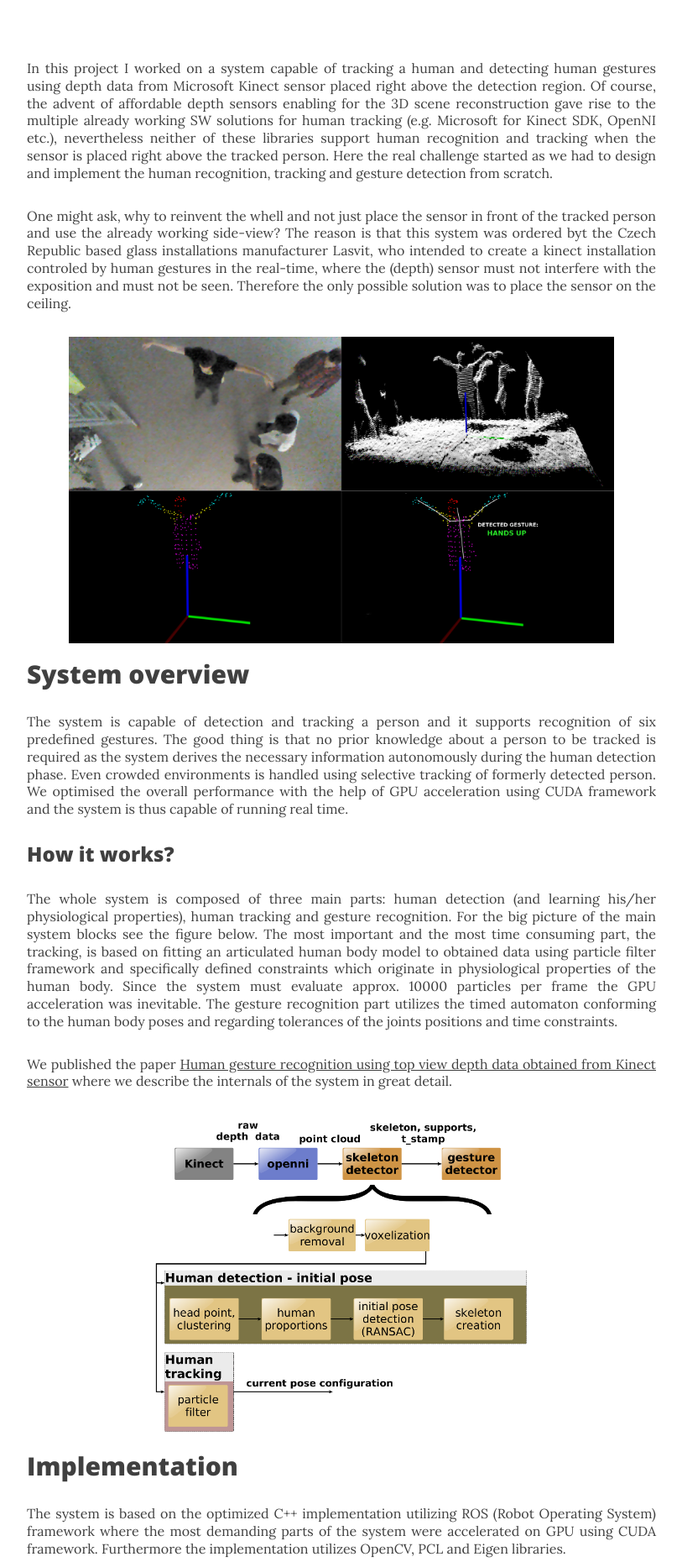
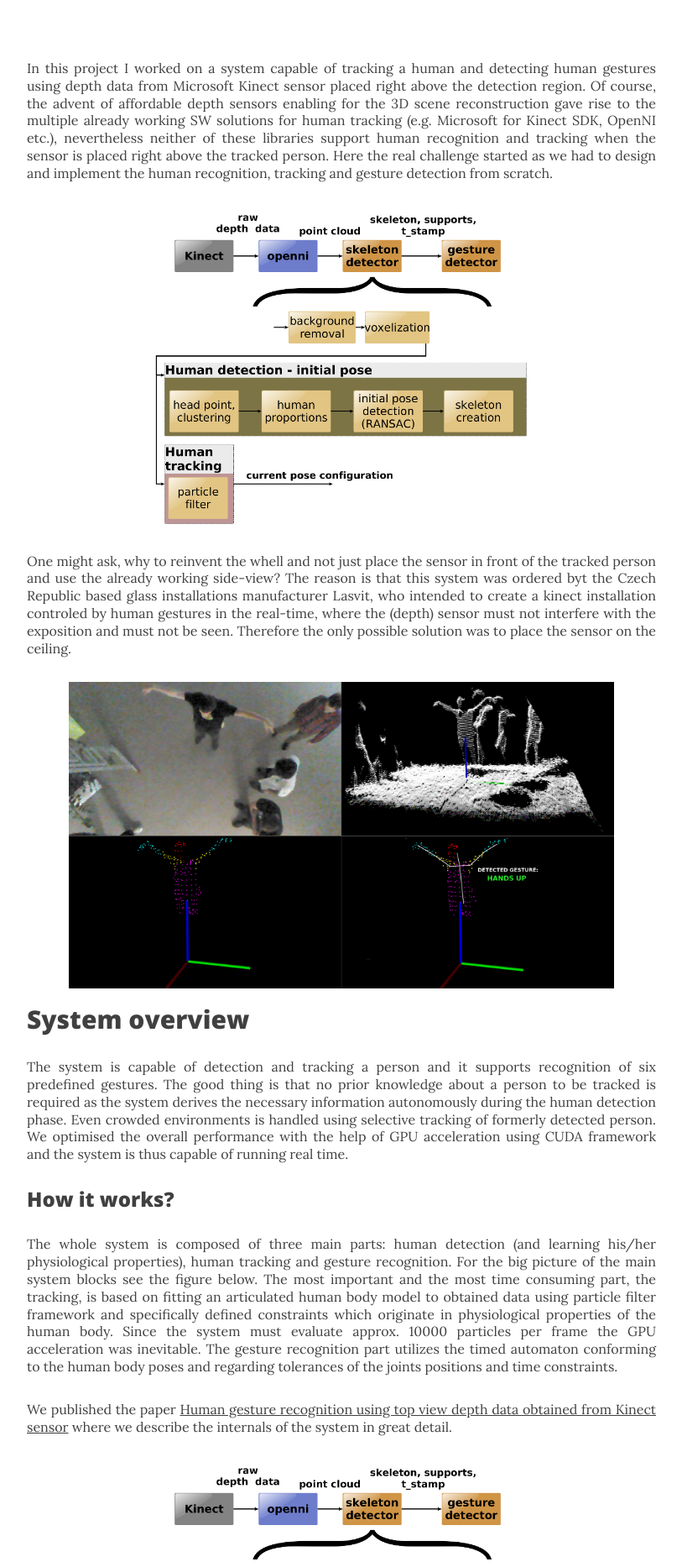
Before and after one commit to bednarikjan/bednarikjan.github.io, a Jekyll site: the page built from _posts/2015-04-15-gesture_recognition_using_top_view_depth_data.markdown, in a window 1280 px wide. Shown: the part 502-2362 px from the top of the page at 84% size, without its empty margins (233-1046 px from the left). Built offline with Jekyll 4.4.1, drawn with Linux system fonts in a browser that asks for light colours; nearby versions of some CDN libraries.

Commit message:
Updated 2015-04-15-gesture_recognition_using_top_view_depth_data.markdown

```diff
--- a/_posts/2015-04-15-gesture_recognition_using_top_view_depth_data.markdown
+++ b/_posts/2015-04-15-gesture_recognition_using_top_view_depth_data.markdown
@@ -11,6 +11,12 @@ published: true
 
 
 <p> In this project I worked on a system capable of tracking a human and detecting human gestures using depth data from Microsoft Kinect sensor placed right above the detection region. Of course, the advent of affordable depth sensors enabling for the 3D scene reconstruction gave rise to the multiple already working SW solutions for human tracking (e.g. Microsoft for Kinect SDK, OpenNI etc.), nevertheless neither of these libraries support human recognition and tracking when the sensor is placed right above the tracked person. Here the real challenge started as we had to design and implement the human recognition, tracking and gesture detection from scratch. </p>
+
+<div>
+  <a href="/img/2015-04-15-hum_gest_rec/installation.png">
+  <img class="post" src="/img/2015-04-15-hum_gest_rec/system_architecture.png" alt="System architecture" width="450" height="381" align="middle">
+  </a>
+</div>
 
 <p>One might ask, why to reinvent the whell and not just place the sensor in front of the tracked person and use the already working side-view? The reason is that this system was ordered byt the Czech Republic based glass installations manufacturer Lasvit, who intended to create a kinect installation controled by human gestures in the real-time, where the (depth) sensor must not interfere with the exposition and must not be seen. Therefore the only possible solution was to place the sensor on the ceiling.</p>
 
```
